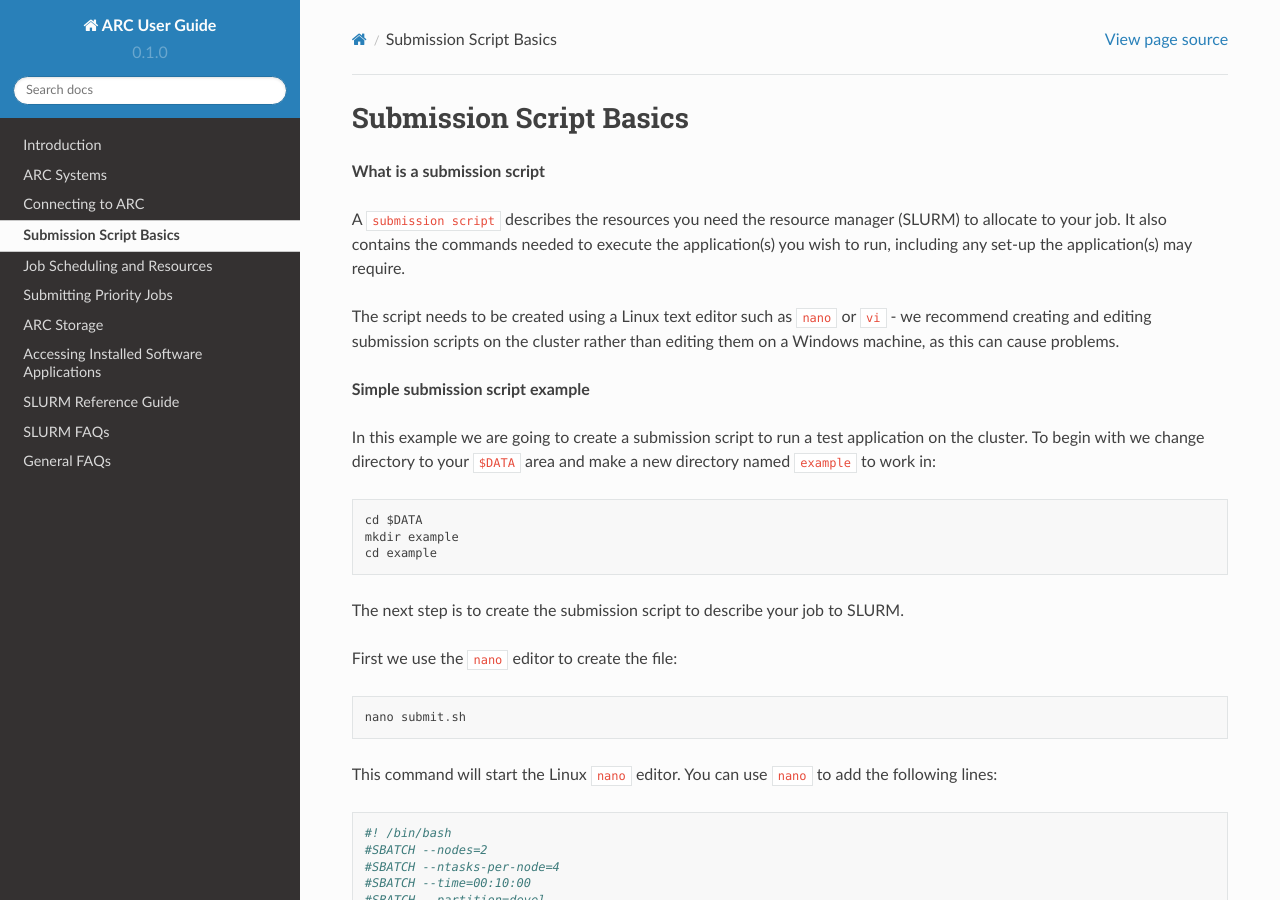
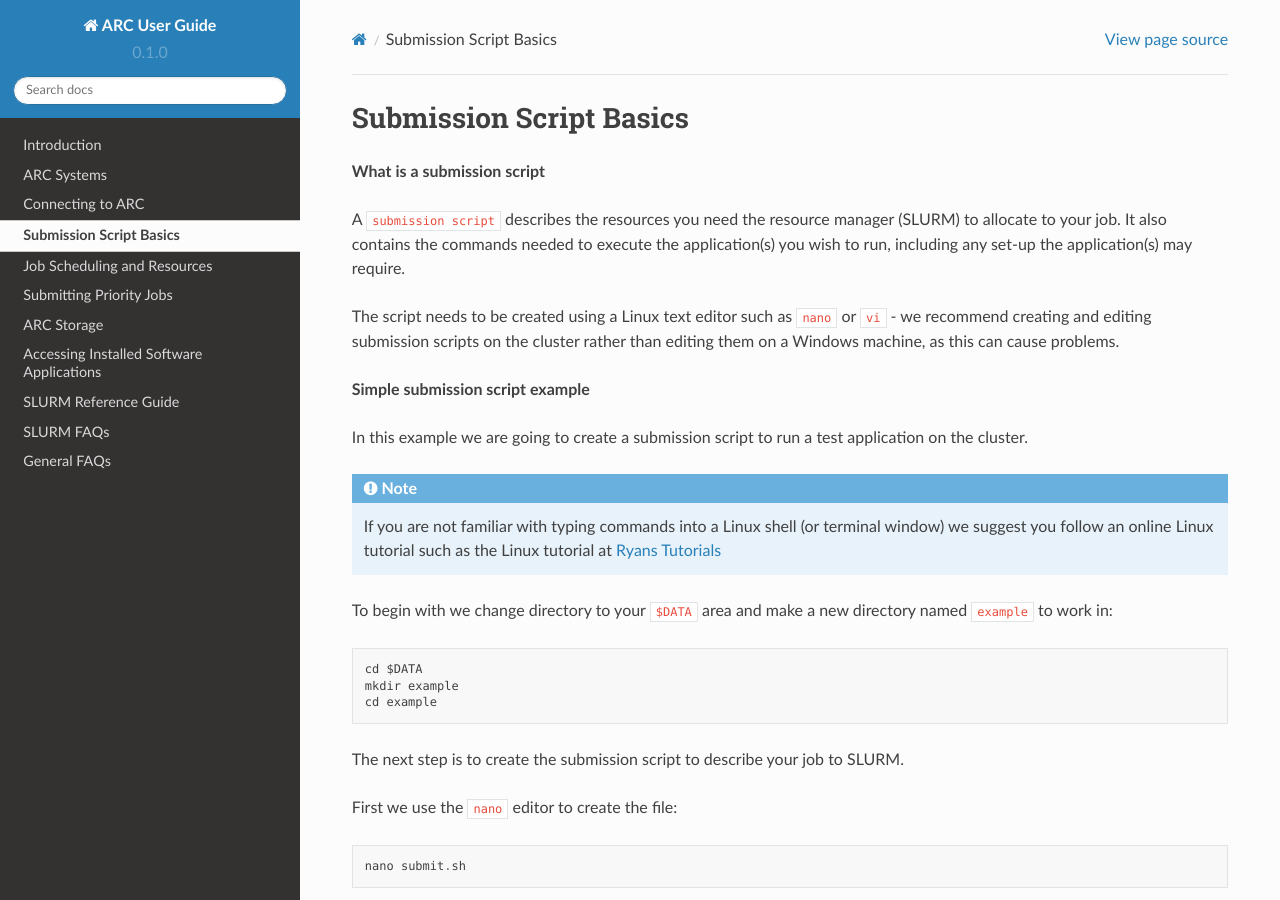
Before and after one commit to tina-friedrich/arc-user-guide, a Sphinx documentation site: the page built from docs/source/arc-script-basics.rst, in a window 1280 px wide and 900 px high. Built offline with Sphinx 7.4.7 and the Read the Docs theme 2.0.0, drawn with Linux system fonts in a browser that asks for light colours.

Commit message:
Update arc-script-basics.rst

```diff
--- a/docs/source/arc-script-basics.rst
+++ b/docs/source/arc-script-basics.rst
@@ -11,7 +11,13 @@ The script needs to be created using a Linux text editor such as ``nano`` or ``v
 
 **Simple submission script example**
 
-In this example we are going to create a submission script to run a test application on the cluster. To begin with we change directory to your ``$DATA`` area and make a new directory named ``example`` to work in::
+In this example we are going to create a submission script to run a test application on the cluster.
+
+.. note::
+   If you are not familiar with typing commands into a Linux shell (or terminal window) we suggest you follow an online Linux tutorial
+   such as the Linux tutorial at `Ryans Tutorials <https://ryanstutorials.net/linuxtutorial/>`_
+
+To begin with we change directory to your ``$DATA`` area and make a new directory named ``example`` to work in::
 
   cd $DATA
   mkdir example
```
